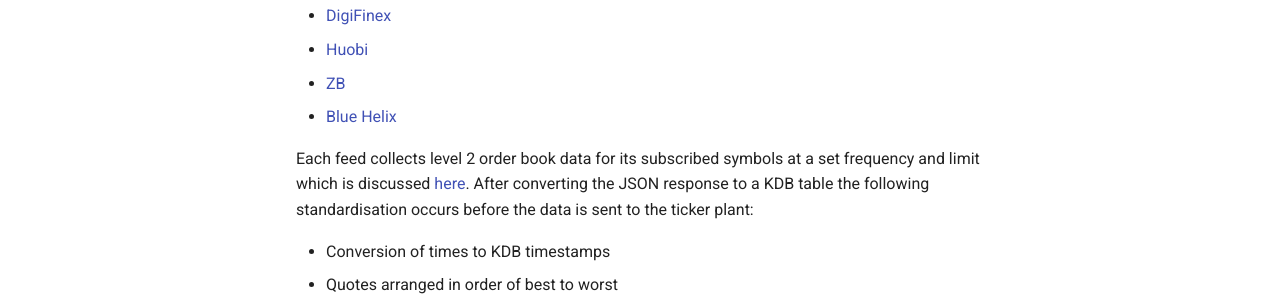
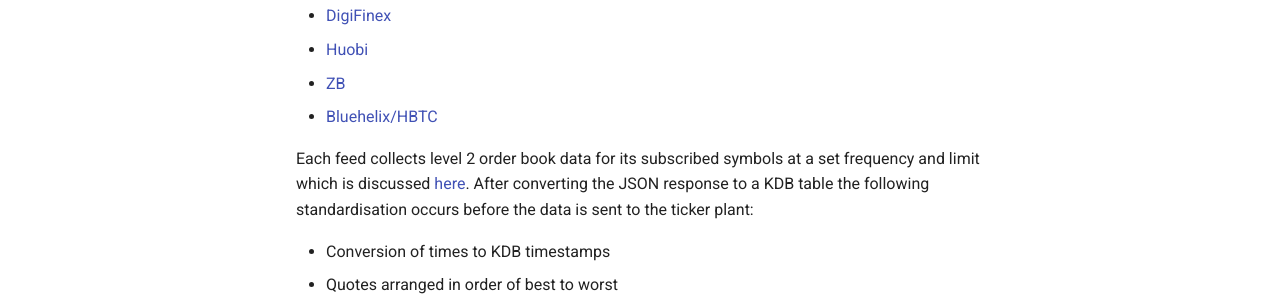
Before and after one commit to DataIntellectTech/TorQ-Crypto, an MkDocs documentation site: the page built from docs/data.md, in a window 1280 px wide and 900 px high. Shown: the part 323-623 px from the top of the window. Built offline with MkDocs 1.6.1 and Material for MkDocs 9.7.7, drawn with Linux system fonts in a browser that asks for light colours; comment, search, counter and statistics services are not loaded; old or Windows-style settings are respelled for this version of MkDocs.

```diff
--- a/docs/data.md
+++ b/docs/data.md
@@ -7,10 +7,10 @@ RESTful APIs. We have added 5 feeds which collect data from the following
 exchanges:
 
 -    [OKEX](https://www.okex.com/docs/en/)
--    [DigiFinex](https://docs.digifinex.vip/en-ww/v3/)
+-    [DigiFinex](https://docs.digifinex.com/en-ww/v3/)
 -    [Huobi](https://huobiapi.github.io/docs/spot/v1/en/#introduction)
 -    [ZB](https://www.zb.com/api)
--    [Blue Helix](https://github.com/bhexopen/BHEX-OpenApi)
+-    [Bluehelix/HBTC](https://github.com/bhexopen/BHEX-OpenApi)
 
 Each feed collects level 2 order book data for its subscribed symbols at a set
 frequency and limit which is discussed [here](https://aquaqanalytics.github.io/TorQ-Crypto/configuration/).
```
Also changed, not shown: 1 other file.
